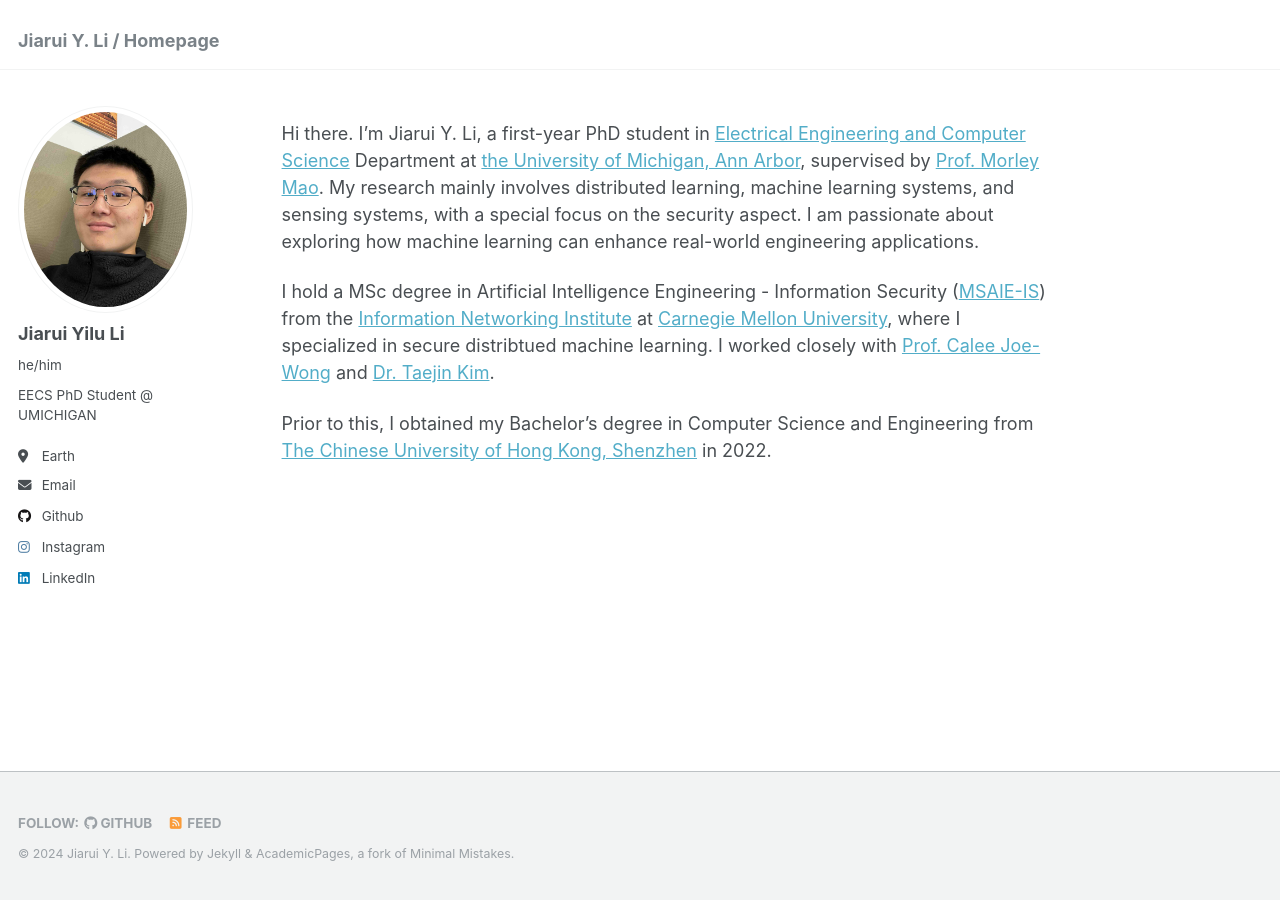
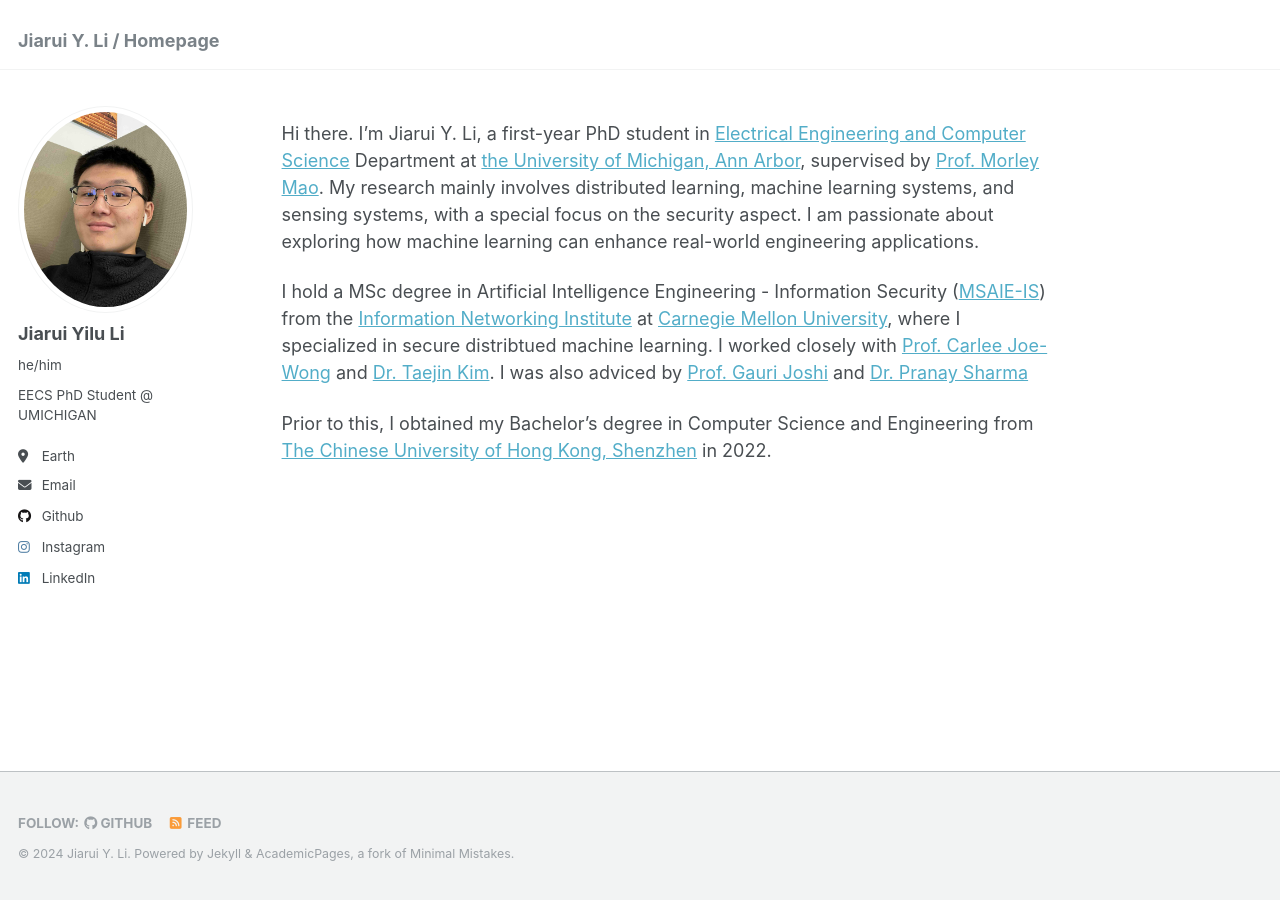
Before and after one commit to yiluli/yiluli.github.io, a Jekyll site: the page built from _pages/about.md, in a window 1280 px wide. Built offline with Jekyll 4.4.1, drawn with Linux system fonts in a browser that asks for light colours.

Commit message:
chord: correct name

```diff
--- a/_pages/about.md
+++ b/_pages/about.md
@@ -9,7 +9,7 @@ redirect_from:
 
 Hi there. I'm Jiarui Y. Li, a first-year PhD student in [Electrical Engineering and Computer Science](https://eecs.engin.umich.edu/) Department at [the University of Michigan, Ann Arbor](https://umich.edu/), supervised by [Prof. Morley Mao](https://web.eecs.umich.edu/~zmao/). My research mainly involves distributed learning, machine learning systems, and sensing systems, with a special focus on the security aspect. I am passionate about exploring how machine learning can enhance real-world engineering applications.
 
-I hold a MSc degree in Artificial Intelligence Engineering - Information Security ([MSAIE-IS](https://www.cmu.edu/ini/academics/msaie-is/index.html)) from the [Information Networking Institute](https://www.cmu.edu/ini/) at [Carnegie Mellon University](https://www.cmu.edu/), where I specialized in secure distribtued machine learning. I worked closely with [Prof. Calee Joe-Wong](https://www.andrew.cmu.edu/user/cjoewong/) and [Dr. Taejin Kim](https://scholar.google.com/citations?user=4JfT_E4AAAAJ&hl=en).
+I hold a MSc degree in Artificial Intelligence Engineering - Information Security ([MSAIE-IS](https://www.cmu.edu/ini/academics/msaie-is/index.html)) from the [Information Networking Institute](https://www.cmu.edu/ini/) at [Carnegie Mellon University](https://www.cmu.edu/), where I specialized in secure distribtued machine learning. I worked closely with [Prof. Carlee Joe-Wong](https://www.andrew.cmu.edu/user/cjoewong/) and [Dr. Taejin Kim](https://scholar.google.com/citations?user=4JfT_E4AAAAJ&hl=en). I was also adviced by [Prof. Gauri Joshi](https://www.andrew.cmu.edu/user/gaurij/) and [Dr. Pranay Sharma](https://sites.google.com/view/pranay-sharma/home)
 
 Prior to this, I obtained my Bachelor's degree in Computer Science and Engineering from [The Chinese University of Hong Kong, Shenzhen](https://www.cuhk.edu.cn/en) in 2022.
 
```
